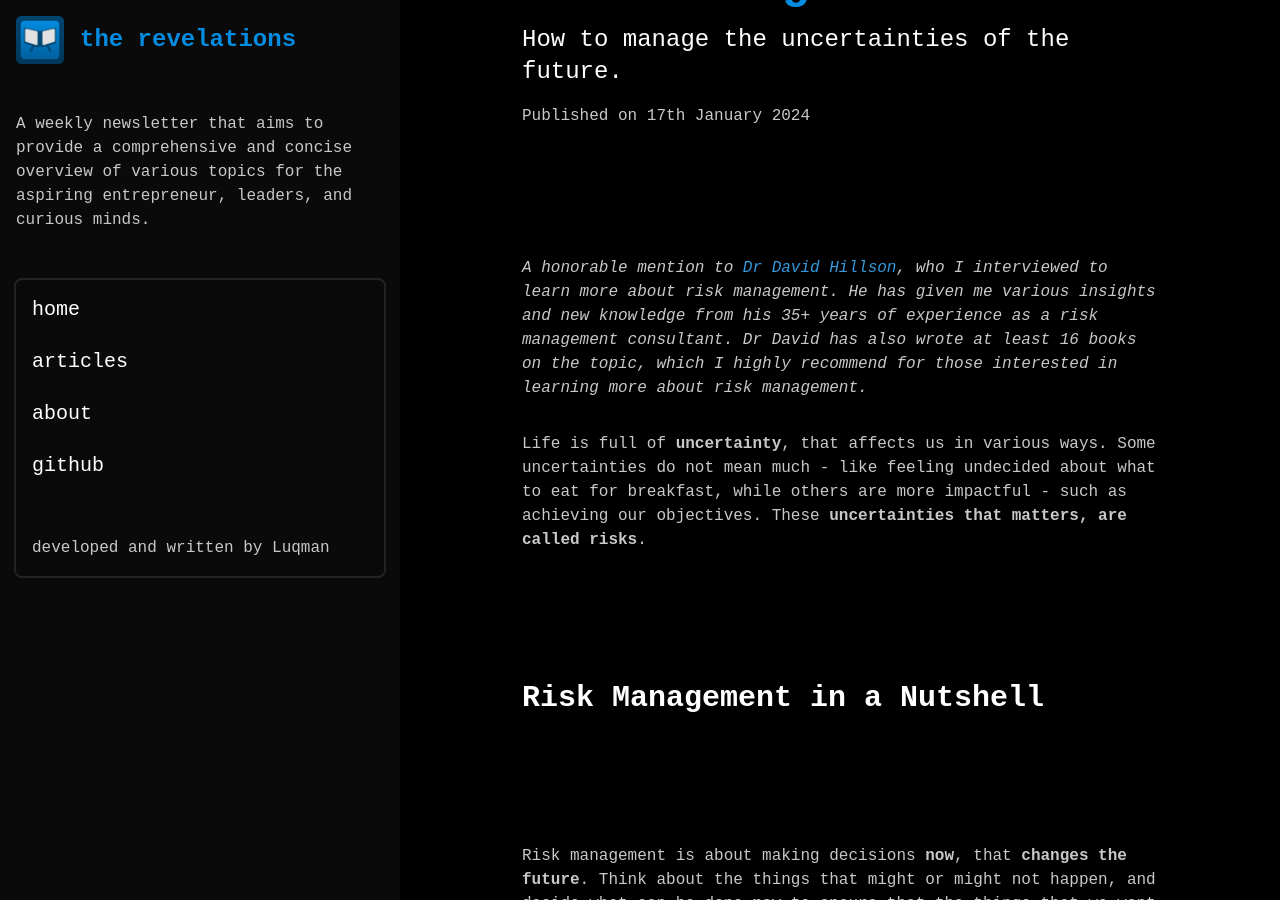
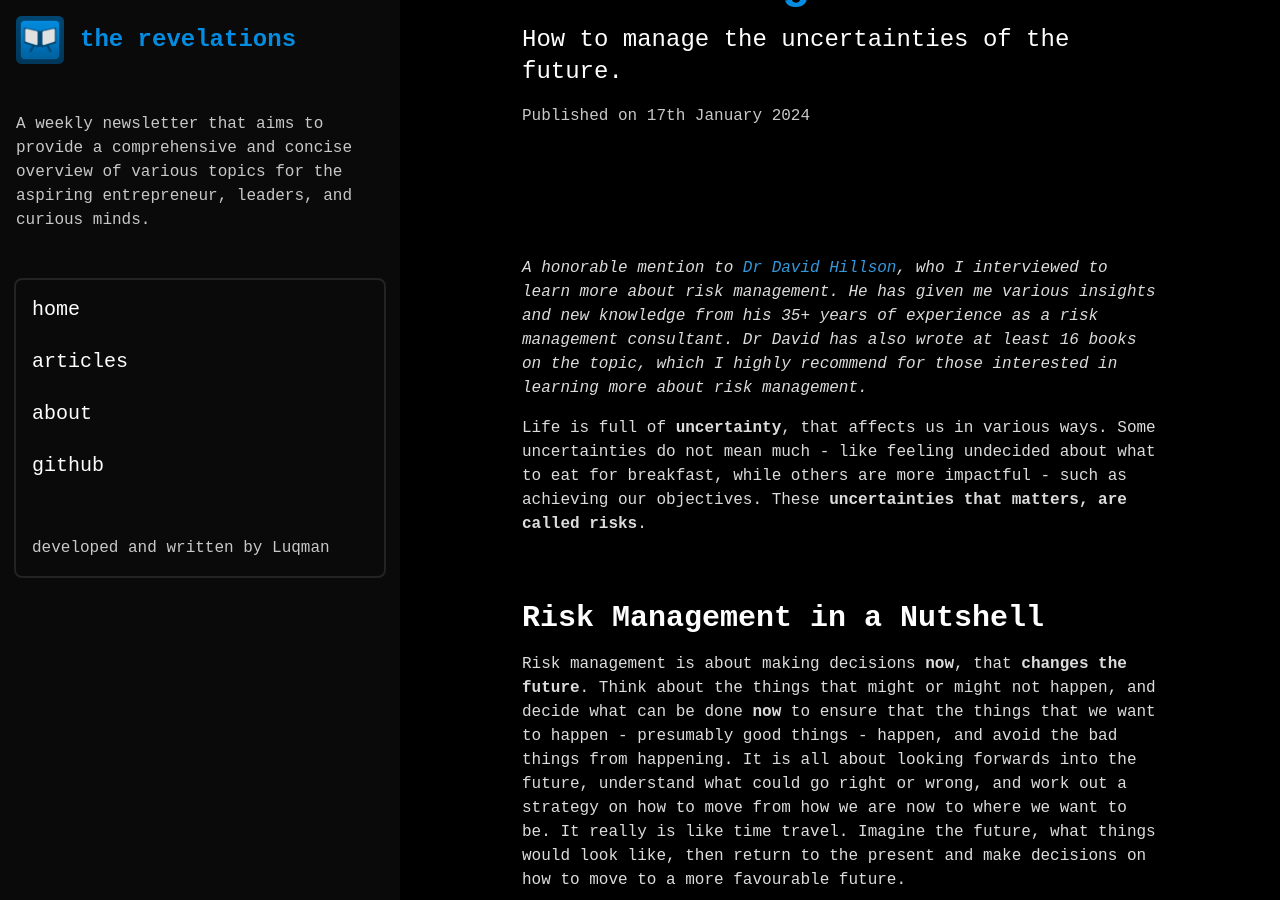
Before and after one commit to theluqmn/revelations, a Jekyll site: the page built from articles/risk-management.md, in a window 1280 px wide and 900 px high, scrolled down 384 px. Built offline with Jekyll 4.4.1, drawn with Linux system fonts in a browser that asks for light colours; nearby versions of some CDN libraries; some web fonts are replaced.

Commit message:
made the padding less harsh

```diff
--- a/_layouts/article.html
+++ b/_layouts/article.html
@@ -86,10 +86,10 @@
                         </div>
 
                         <div class="
-                        space-y-8
-                        text-base text-[rgb(200,200,200)]
-                        [&_h2]:text-3xl [&_h2]:py-24 [&_h2]:font-semibold [&_h2]:text-white
-                        [&_h3]:text-2xl [&_h3]:py-16 [&_h3]:font-semibold [&_h3]:text-white
+                        space-y-4
+                        text-base text-[rgb(220,220,220)]
+                        [&_h2]:text-3xl [&_h2]:pt-12 [&_h2]:font-semibold [&_h2]:text-white
+                        [&_h3]:text-2xl [&_h3]:pt-8 [&_h3]:font-semibold [&_h3]:text-white
                         [&_a]:text-[rgb(52,152,219)]
                         ">
                             {{ content }}
```
